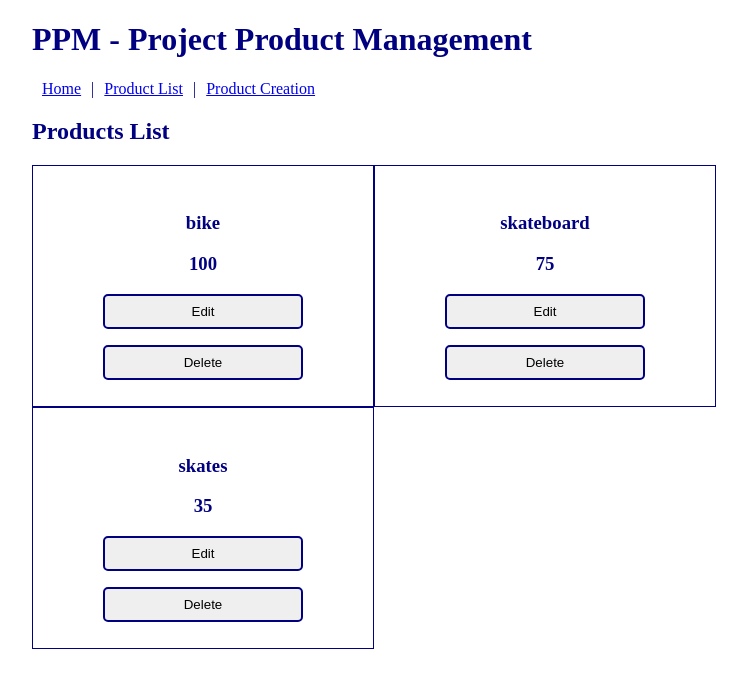
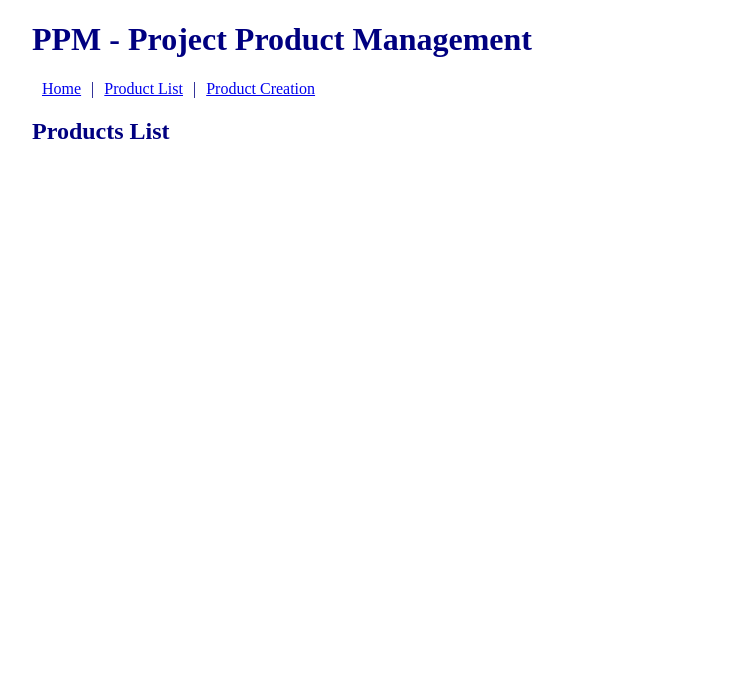
Before and after one commit to lcolsant/MEAN, an Angular app in the folder Angular/project-product-managment/: page /products in a window 1280 px wide. Shown: the top 688 px of the page, without its empty margins (123-870 px from the left). Built offline with nearby package versions, Linux system fonts and the light colour scheme.

Commit message:
fixed files for app project management

```diff
--- a/Angular/project-product-managment/src/app/product-edit/product-edit.component.ts
+++ b/Angular/project-product-managment/src/app/product-edit/product-edit.component.ts
@@ -12,9 +12,9 @@ import { Product } from '../product';
 export class ProductEditComponent implements OnInit {
 
   products:Array<Product> = [
-    {id: 10, imgUrl:null,title:'bike',price:100},
-    {id: 11, imgUrl:null,title:'skateboard',price:75},
-    {id: 12, imgUrl:null,title:'skates',price:35}
+    // {id: 10, imgUrl:null,title:'bike',price:100},
+    // {id: 11, imgUrl:null,title:'skateboard',price:75},
+    // {id: 12, imgUrl:null,title:'skates',price:35}
   ];
   product:Product;
 
@@ -27,10 +27,14 @@ export class ProductEditComponent implements OnInit {
   ngOnInit() {
 
     this._productService.productsObservable.subscribe( (products)=>{
-      // this.products = products;
-      for(let i=0; i<products.length; i++){
-        this.products.push(products[i]);
-      }
+      // console.log('this is what products is -------->', products);
+      // console.log('products length:', products.length);
+      this.products = products;
+      // for(let i=0; i<products.length; i++){
+      //   console.log('products.length:', products.length, 'i:', i, 'this.products', this.products);
+
+      //   this.products.push(products[i]);
+      // }
 
 
     });
@@ -53,15 +57,12 @@ export class ProductEditComponent implements OnInit {
   }
 
   update($event:Event){
-    console.log('got to update');
     event.preventDefault();
-    // this.products.push(this.product);
     console.log('updated product:', this.product);
     console.log('updated products array:', this.products);
     this._productService.updateProducts(this.products);  //update not working here!!
 
-
-    // this._router.navigate(['/products']);
+    this._router.navigate(['/products']);
 
     }
   }
--- a/Angular/project-product-managment/src/app/product-list/product-list.component.ts
+++ b/Angular/project-product-managment/src/app/product-list/product-list.component.ts
@@ -1,7 +1,6 @@
 import { Component, OnInit } from '@angular/core';
+import { Product } from '../product';
 import { ProductService } from '../product.service';
-import { Product } from '../product'
-import { Router } from '@angular/router';
 
 
 @Component({
@@ -11,26 +10,20 @@ import { Router } from '@angular/router';
 })
 export class ProductListComponent implements OnInit {
 
-  products:Array<Product> = [
-  {id: 10, imgUrl:null,title:'bike',price:100},
-  {id: 11, imgUrl:null,title:'skateboard',price:75},
-  {id: 12, imgUrl:null,title:'skates',price:35}
-];
+  products:Array<Product> = [];
 
   constructor(
     private _productService:ProductService,
-    private router: Router,
 
   ) { }
 
   ngOnInit() {
       this._productService.productsObservable.subscribe( (products)=>{
-        for(let i=0; i<products.length; i++){
-          this.products.push(products[i]);
-        }
-    })
+          this.products = products;
+    });
   }
 
+  //find index of product in products array. Then splice product out of array
   onDelete(product){
     const idx = this.products.indexOf(product)
     this.products.splice(idx,1);
--- a/Angular/project-product-managment/src/app/product-new/product-new.component.html
+++ b/Angular/project-product-managment/src/app/product-new/product-new.component.html
@@ -1,6 +1,6 @@
 <section>
   <h1>Create a New Product</h1>
-  <form (submit)="create()" #formData="ngForm">
+  <form (submit)="create($event)" #formData="ngForm">
     <p>
       <label for="title">Title </label>
       <input type="text" name="title" placeholder="required" required [(ngModel)]="newProduct.title">
@@ -10,8 +10,8 @@
       <input type="text" name="price" placeholder="required" required [(ngModel)]="newProduct.price">
     </p>
     <p>
-      <label for="imageUrl">ImageUrl </label>
-      <input type="text" name="imageUrl" [(ngModel)]="newProduct.imageUrl">
+      <label for="imgUrl">ImageUrl </label>
+      <input type="text" name="imgUrl" [(ngModel)]="newProduct.imgUrl">
     </p>
     <input type="submit" [disabled]="!formData.valid" value="Create" id='submitBtn'>
   </form>
--- a/Angular/project-product-managment/src/app/product-new/product-new.component.ts
+++ b/Angular/project-product-managment/src/app/product-new/product-new.component.ts
@@ -9,9 +9,7 @@ import { Router } from '@angular/router';
   styleUrls: ['./product-new.component.css']
 })
 export class ProductNewComponent implements OnInit {
-  newProduct = new Product();
-  // products:Array<Product>;
-
+  newProduct:Product = new Product();
   products:Array<Product> = [];
 
   constructor(
@@ -19,6 +17,7 @@ export class ProductNewComponent implements OnInit {
     private router: Router,
   ) {}
 
+  //subscribe upon init to bring in products array from products service
   ngOnInit() {
     this.newProduct = new Product();
     this._productService.productsObservable.subscribe( (products)=>{
@@ -27,17 +26,23 @@ export class ProductNewComponent implements OnInit {
 
   }
 
+  //create new product.
   create(){
-    if (this.newProduct.imgUrl === null ||
-        this.newProduct.imgUrl === 'null' ||
-        this.newProduct.imgUrl.length < 1) {
-   }
+
+    //Handle null image if no path provided
+    if ( this.newProduct.imgUrl === 'null' ||
+        this.newProduct.imgUrl === null ||
+        this.newProduct.imgUrl.length < 1 ) {
+        this.newProduct.imgUrl = null;
+    }
+
+
     console.log(`NewProduct: ${this.newProduct.title}`);
     this.products.push(this.newProduct);
     console.log(`products array: ${this.products}`);
     this._productService.updateProducts(this.products);
     this.newProduct = new Product();
-    this.router.navigate(['/products'])
+    this.router.navigate(['/products']);
   }
 
 }
```
Also changed, not shown: Angular/project-product-managment/src/assets/computer.jpg (added), Angular/project-product-managment/src/assets/skateboard.jpg (added).
